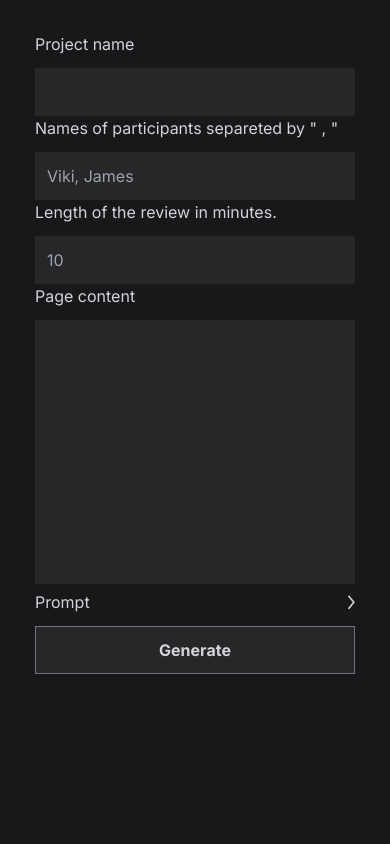
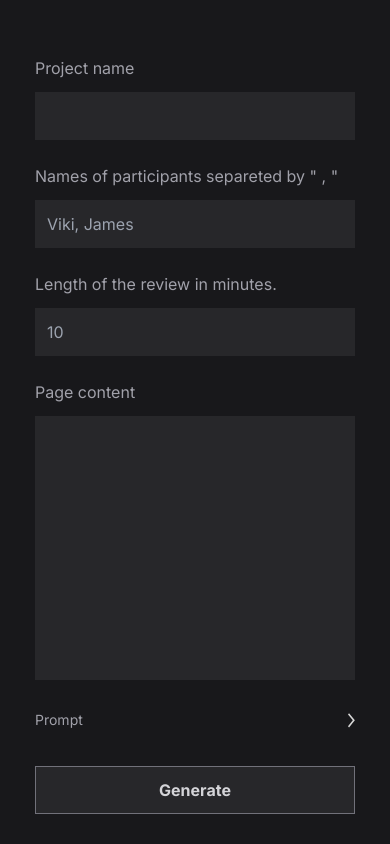
Before and after one commit to mazurcodes/ShadowWriter, a Next.js app: page / in a window 390 px wide. Built offline with nearby package versions, Linux system fonts and the light colour scheme; no server answers.

Commit message:
change styles for mobile

```diff
--- a/app/components/DropdownSection/index.tsx
+++ b/app/components/DropdownSection/index.tsx
@@ -13,12 +13,12 @@ const DropdownSection = ({ children, label, open }: DropdownSectionProps) => {
   const [isDropped, setDropped] = useState(open);
 
   return (
-    <label htmlFor="description" className="w-80">
+    <label htmlFor="description" className="w-80 mt-6">
       <div
         className="flex items-center justify-between pb-3"
         onClick={() => setDropped(!isDropped)}
       >
-        <p className="text-zinc-300">{label}</p>
+        <p className="text-zinc-400 text-sm">{label}</p>
         <Image
           src={ArrowIcon}
           className={isDropped ? 'rotate-90' : ''}
--- a/app/page.tsx
+++ b/app/page.tsx
@@ -34,20 +34,20 @@ export default function Home() {
   };
 
   return (
-    <main className="flex flex-col items-center w-full h-screen bg-zinc-900 pt-8">
+    <main className="flex flex-col items-center min-h-screen w-full bg-zinc-900 pt-8">
       <form
         className="flex flex-col items-center"
         onSubmit={handleSubmit(onSubmit)}
       >
         <label htmlFor="nameOfProject">
-          <p className="text-zinc-300 pb-3">Project name</p>
+          <p className="text-zinc-400 pb-3 mt-6">Project name</p>
           <input
             {...register('nameOfProject', { required: true })}
             className="w-80 bg-zinc-800 p-3 text-zinc-300 resize-none "
           />
         </label>
         <label htmlFor="namesOfParticipants">
-          <p className="text-zinc-300 pb-3">
+          <p className="text-zinc-400 pb-3 mt-6">
             Names of participants separeted by " , "
           </p>
           <input
@@ -57,7 +57,9 @@ export default function Home() {
           />
         </label>
         <label htmlFor="lengthOfTheReview">
-          <p className="text-zinc-300 pb-3">Length of the review in minutes.</p>
+          <p className="text-zinc-400 pb-3 mt-6">
+            Length of the review in minutes.
+          </p>
           <input
             {...register('lengthOfTheReview', { required: true })}
             placeholder="10"
@@ -66,7 +68,7 @@ export default function Home() {
         </label>
 
         <label htmlFor="websiteContent">
-          <p className="text-zinc-300 pb-3">Page content</p>
+          <p className="text-zinc-400 pb-3 mt-6">Page content</p>
           <textarea
             {...register('websiteContent', { required: true })}
             className="w-80 bg-zinc-800 p-3 text-zinc-300 resize-none "
@@ -85,7 +87,7 @@ export default function Home() {
 
         <button
           type="submit"
-          className="bg-zinc-800 border border-zinc-500 hover:bg-zinc-700 text-zinc-300 font-bold h-12 w-80"
+          className="bg-zinc-800 border border-zinc-500 hover:bg-zinc-700 text-zinc-300 font-bold h-12 w-80 my-6"
         >
           Generate
         </button>
```
